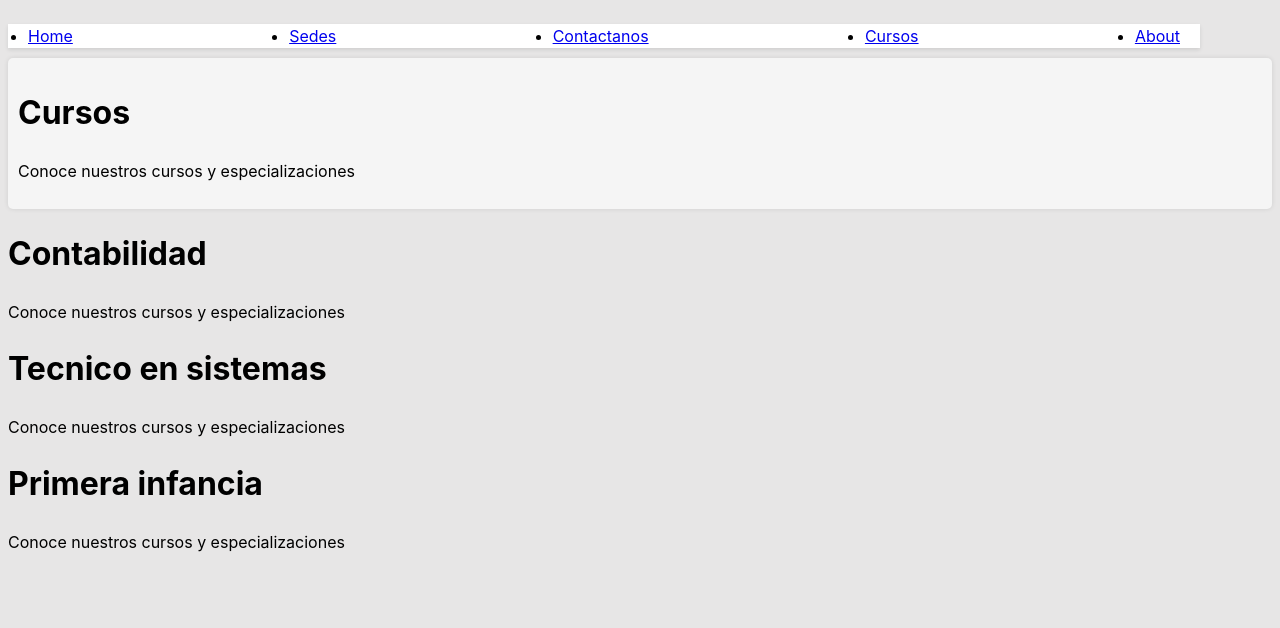
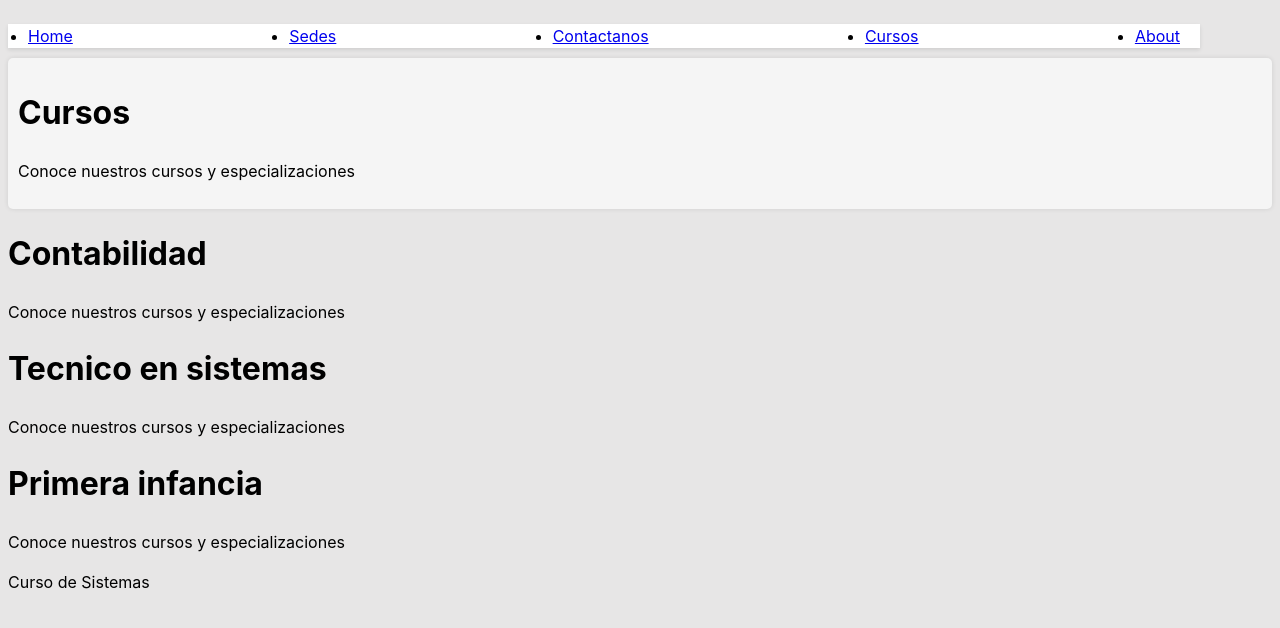
Before and after one commit to DeibyNino/ungo, a React (Vite) app: page /cursos-page in a window 1280 px wide. Shown: the top 628 px of the page. Built offline with nearby package versions, Linux system fonts and the light colour scheme.

Commit message:
se crea componenete para el curso de sistemas

```diff
--- /dev/null
+++ b/src/components/Cursos/Sistemas.jsx
@@ -0,0 +1,9 @@
+import React from 'react'
+
+const Sistemas = () => {
+  return (
+    <div>Curso de Sistemas</div>
+  )
+}
+
+export default Sistemas
--- a/src/pages/Cursos.jsx
+++ b/src/pages/Cursos.jsx
@@ -3,12 +3,14 @@ import CabeceraCursos from "../components/Cursos/CabeceraCursos";
 
 import "../styles/CursosStyles.css";
 import NuestrosCursos from "../components/Cursos/NuestrosCursos";
+import Sistemas from "../components/Cursos/Sistemas";
 
 const Cursos = () => {
   return (
     <div>
       <CabeceraCursos />
       <NuestrosCursos />
+      <Sistemas />
     </div>
   );
 };
```
